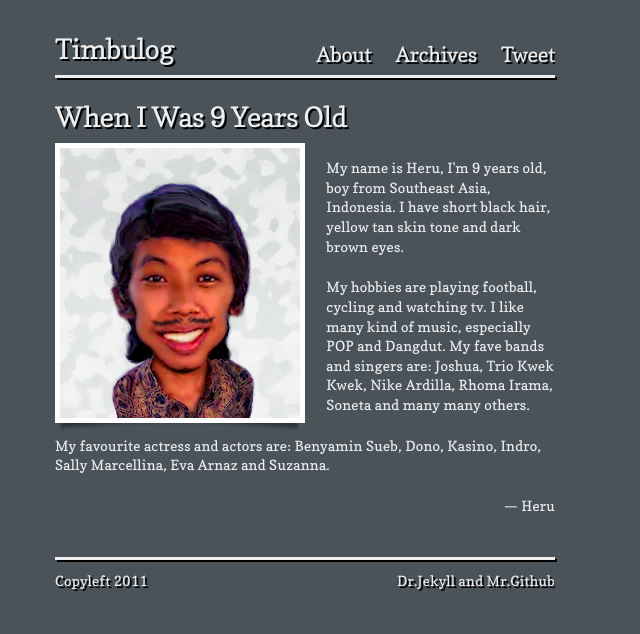
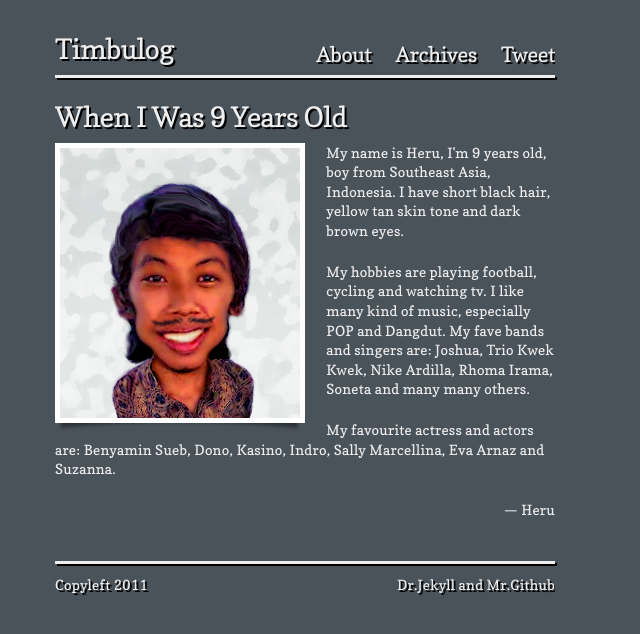
Before and after one commit to timbul/timbul.github.com, a Jekyll site: the page built from about.html, in a window 1280 px wide. Shown: the top 634 px of the page, without its empty margins (0-640 px from the left). Built offline with Jekyll 4.4.1, drawn with Linux system fonts in a browser that asks for light colours; Markdown is read by kramdown in place of the engine named in the settings.

Commit message:
edit css

```diff
--- a/about.html
+++ b/about.html
@@ -5,7 +5,7 @@ title: When I Was 9 Years Old
 <div class="row post">
 <div class="column grid_10">
 <h2>{{ page.title }}</h2>
-<p><img class="kiri" src="/images/batikpolar.png" alt="batikpolaroid" ></p>
+<img class="kiri" src="/images/batikpolar.png" alt="batikpolaroid" >
 <p>My name is Heru, I'm 9 years old, boy from Southeast Asia, Indonesia. I have short black hair, yellow tan skin tone and dark brown eyes.</p>
 <p>My hobbies are playing football, cycling and watching tv. I like many kind of music, especially POP and Dangdut. My fave bands and singers are: Joshua, Trio Kwek Kwek, Nike Ardilla, Rhoma Irama, Soneta and many many others.</p>
 <p>My favourite actress and actors are: Benyamin Sueb, Dono, Kasino, Indro, Sally Marcellina, Eva Arnaz and Suzanna.</p>
--- a/css/style.css
+++ b/css/style.css
@@ -38,8 +38,8 @@ nav ul li{display:inline; padding-left:20px; padding-left:20px; }
 ul{list-style:none; }
 ul, ol{margin:0 0 1.5em 2em; padding:0; }
 p{margin:0 0 1.52em; }
-p img.kiri{float:left; margin-right:1.52em; }
-p img.kanan{float:right; margin-left:1.52em; }
+img.kiri{float:left; margin-right:1.52em; }
+img.kanan{float:right; margin-left:1.52em; }
 strong{font-weight:600; }
 em, dfn{font-style:italic; }
 dfn{font-weight:600; }
@@ -59,4 +59,3 @@ header{margin:30px auto 20px;}
 .prev, .next, header, footer, h1, h2, h3, h4, h5 {text-shadow:2px 2px 0 #000000}
 .prev, .next {font-size:2em; font-weight:bold;}
 .post{margin-top:20px; margin-bottom:20px;}
-::selection{background:#606870; color:white; }
```
